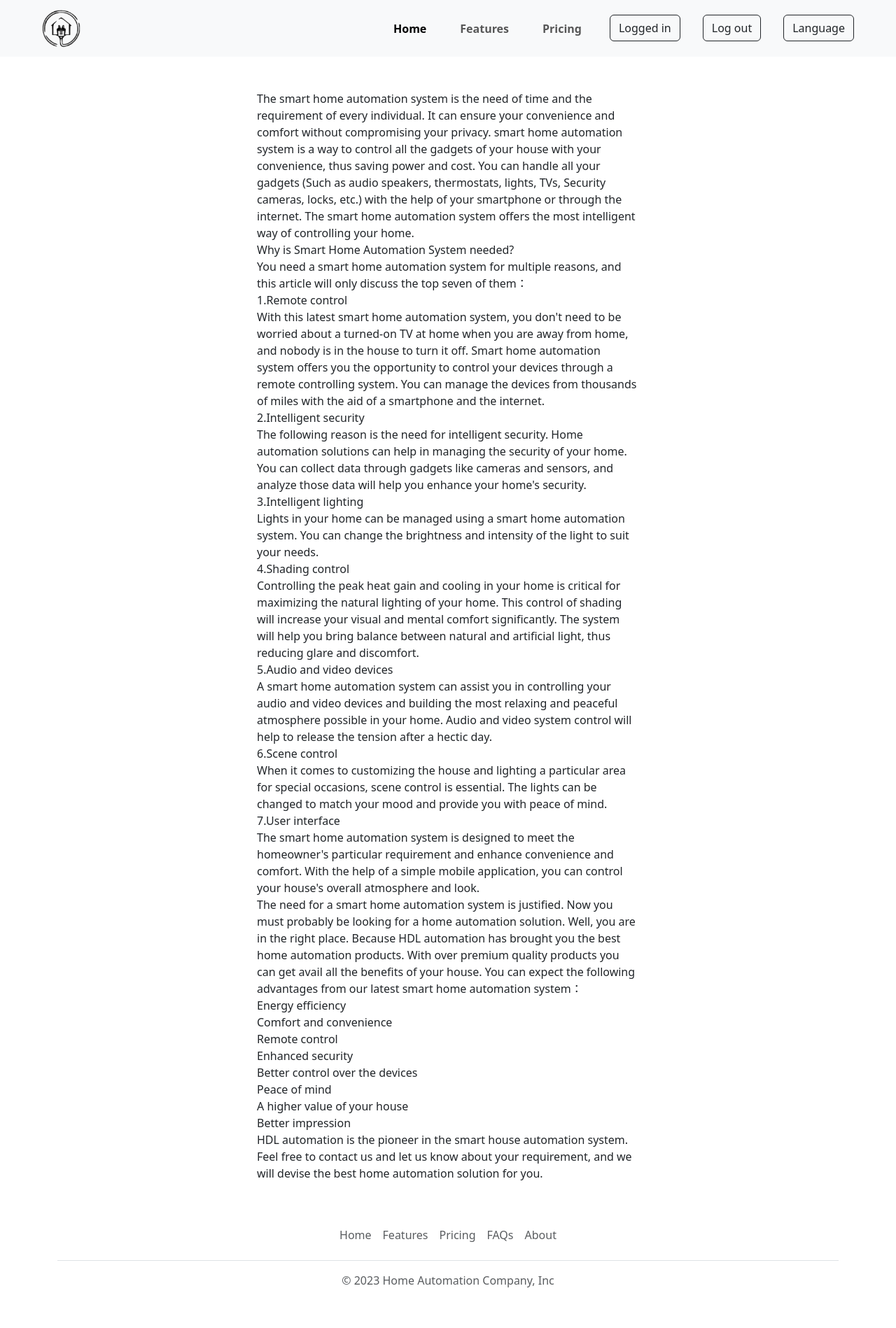
After one commit to meryemAhiskali/home-automation-project, a PHP site: page /features.html in a window 1280 px wide. The commit adds this page. Shown: the whole page at 70% size. Run offline with PHP 8.4, Linux system fonts and the light colour scheme.

Commit message:
Fix casual things

```diff
--- /dev/null
+++ b/consumer/features.html
@@ -0,0 +1,156 @@
+<!DOCTYPE html>
+<html lang="en">
+<head>
+    <meta charset="UTF-8">
+    <meta http-equiv="X-UA-Compatible" content="IE=edge">
+    <meta name="viewport" content="width=device-width, initial-scale=1.0">
+    <title>Features</title>
+    <link  href="https://cdn.jsdelivr.net/npm/bootstrap@5.3.0-alpha3/dist/css/bootstrap.min.css" rel="stylesheet" integrity="sha384-KK94CHFLLe+nY2dmCWGMq91rCGa5gtU4mk92HdvYe+M/SXH301p5ILy+dN9+nJOZ" crossorigin="anonymous">
+    <script src="https://cdn.jsdelivr.net/npm/bootstrap@5.3.0-alpha3/dist/js/bootstrap.bundle.min.js" integrity="sha384-ENjdO4Dr2bkBIFxQpeoTz1HIcje39Wm4jDKdf19U8gI4ddQ3GYNS7NTKfAdVQSZe" crossorigin="anonymous"></script>
+</head>
+<body>
+    <!-- NAVBAR -->
+    <nav class="navbar navbar-expand-lg bg-body-tertiary">
+        <div class="container-fluid">
+            <a class="navbar-brand ms-5" href="#">
+                <img src="./images/logo.png" alt="Logo" width="55" height="55">
+            </a>
+            <button class="navbar-toggler" type="button" data-bs-toggle="collapse" data-bs-target="#navbarSupportedContent" aria-controls="navbarSupportedContent" aria-expanded="false" aria-label="Toggle navigation">
+            <span class="navbar-toggler-icon"></span>
+            </button>
+            <div class="d-flex me-5" id="navbarSupportedContent">
+            <ul class="navbar-nav me-auto mb-2 mb-lg-0">
+                <li class="nav-item mx-3">
+                <a class="nav-link active" aria-current="page" href="./landingPage.php"><b>Home</b></a>
+                </li>
+                <li class="nav-item mx-3">
+                <a class="nav-link" href="/home-automation-project/consumer/features.html"><b>Features</b></a>
+                </li>
+                <li class="nav-item mx-3">
+                <a class="nav-link" href="#"><b>Pricing</b></a>
+                </li>
+                <li class="nav-item mx-3">
+                    <button type="button" class="btn btn-outline-dark">Logged in</button>
+                </li>
+                <li class="nav-item mx-3">
+                    <button type="button" class="btn btn-outline-dark">Log out</button>
+                </li>
+                <li class="nav-item ms-3">
+                    <button type="button" class="btn btn-outline-dark">Language</button>
+                </li>
+            </ul>
+            </div>
+        </div>
+        </nav>
+        <!-- NAVBAR -->
+        <div class="my-5"></div><!-- to give some space -->
+
+        <div class="container">
+        <div class="row align-items-center">
+            <div class="col-3"></div>
+            <div class="col-6">
+                <p>
+                    The smart home automation system is the need of time and the requirement of every individual. It can ensure your convenience and comfort without compromising your privacy. smart home automation system is a way to control all the gadgets of your house with your convenience, thus saving power and cost. You can handle all your gadgets (Such as audio speakers, thermostats, lights, TVs, Security cameras, locks, etc.) with the help of your smartphone or through the internet. The smart home automation system offers the most intelligent way of controlling your home. <br>
+
+
+
+        Why is Smart Home Automation System needed? <br>
+
+        You need a smart home automation system for multiple reasons, and this article will only discuss the top seven of them：<br>
+
+
+
+        1.Remote control <br>
+
+        With this latest smart home automation system, you don't need to be worried about a turned-on TV at home when you are away from home, and nobody is in the house to turn it off. Smart home automation system offers you the opportunity to control your devices through a remote controlling system. You can manage the devices from thousands of miles with the aid of a smartphone and the internet. <br>
+
+
+
+        2.Intelligent security <br>
+
+        The following reason is the need for intelligent security. Home automation solutions can help in managing the security of your home. You can collect data through gadgets like cameras and sensors, and analyze those data will help you enhance your home's security. <br>
+
+
+
+        3.Intelligent lighting <br>
+
+        Lights in your home can be managed using a smart home automation system. You can change the brightness and intensity of the light to suit your needs. <br>
+
+
+
+
+
+
+
+
+
+        4.Shading control <br>
+
+        Controlling the peak heat gain and cooling in your home is critical for maximizing the natural lighting of your home. This control of shading will increase your visual and mental comfort significantly. The system will help you bring balance between natural and artificial light, thus reducing glare and discomfort. <br>
+
+
+
+        5.Audio and video devices <br>
+
+        A smart home automation system can assist you in controlling your audio and video devices and building the most relaxing and peaceful atmosphere possible in your home. Audio and video system control will help to release the tension after a hectic day. <br>
+
+
+
+        6.Scene control <br>
+
+        When it comes to customizing the house and lighting a particular area for special occasions, scene control is essential. The lights can be changed to match your mood and provide you with peace of mind. <br>
+
+
+
+        7.User interface <br>
+
+        The smart home automation system is designed to meet the homeowner's particular requirement and enhance convenience and comfort. With the help of a simple mobile application, you can control your house's overall atmosphere and look. <br>
+
+
+
+        The need for a smart home automation system is justified. Now you must probably be looking for a home automation solution. Well, you are in the right place. Because HDL automation has brought you the best home automation products. With over premium quality products you can get avail all the benefits of your house. You can expect the following advantages from our latest smart home automation system：<br>
+
+        Energy efficiency <br>
+
+        Comfort and convenience <br>
+
+        Remote control <br>
+
+        Enhanced security <br>
+
+        Better control over the devices <br>
+
+        Peace of mind <br>
+
+        A higher value of your house <br>
+
+        Better impression <br>
+
+
+
+        HDL automation is the pioneer in the smart house automation system. Feel free to contact us and let us know about your requirement, and we will devise the best home automation solution for you. <br>
+                </p>
+            </div>
+            <div class="col-3"></div>
+        </div>
+    </div>
+
+
+
+        <!-- FOOTER -->
+
+        <div class="container">
+            <footer class="py-3 my-4">
+                <ul class="nav justify-content-center border-bottom pb-3 mb-3">
+                <li class="nav-item"><a href="#" class="nav-link px-2 text-body-secondary">Home</a></li>
+                <li class="nav-item"><a href="#" class="nav-link px-2 text-body-secondary">Features</a></li>
+                <li class="nav-item"><a href="#" class="nav-link px-2 text-body-secondary">Pricing</a></li>
+                <li class="nav-item"><a href="#" class="nav-link px-2 text-body-secondary">FAQs</a></li>
+                <li class="nav-item"><a href="#" class="nav-link px-2 text-body-secondary">About</a></li>
+                </ul>
+                <p class="text-center text-body-secondary">© 2023 Home Automation Company, Inc</p>
+            </footer>
+        </div>
+
+</body>
+</html>
--- a/consumer/landingPage.php
+++ b/consumer/landingPage.php
@@ -43,7 +43,7 @@
             <a class="nav-link active" aria-current="page" href="./landingPage.php"><b>Home</b></a>
             </li>
             <li class="nav-item mx-3">
-            <a class="nav-link" href="#"><b>Features</b></a>
+            <a class="nav-link" href="/home-automation-project/consumer/features.html"><b>Features</b></a>
             </li>
             <li class="nav-item mx-3">
             <a class="nav-link" href="#"><b>Pricing</b></a>
@@ -65,7 +65,7 @@
     <div class="my-5"></div><!-- to give some space -->
 
     <div class="row mx-3">
-        <h5>Please double click!</h5>
+        <h5>Please double click to make changes!</h5>
         <div class="col mb-3 mb-sm-0">
             <div class="card">
                 <?php echo '<img src="' . ($_SESSION['isLightsOn'] ? "./images/lightsOn.png" : "./images/lightsOff.png") . '" class="card-img-top" alt="..." height="235">' ?>
@@ -183,7 +183,7 @@
                 <img src="./images/coffeeMachine.png" class="card-img-top" alt="..." height="235" width="432" style="object-fit: cover;">
                 <div class="card-body">
                     <h5 class="card-title">Coffee Machine</h5>
-                    <?php echo '<p class="card-text">You can start your coffee machine before you arrive home. It\'s now <b>' . ($_SESSION['isCoffeeMachineStarted'] ? "started" : "stopped") .'</b></p>' ?>
+                    <?php echo '<p class="card-text">You can start your coffee machine before you arrive home. It\'s now <b>' . ($_SESSION['isCoffeeMachineStarted'] ? "started" : "stopped") .'</b>.</p>' ?>
                     <form action="<?php echo $_SERVER['PHP_SELF']; ?>" method="post">
                         <input class="btn btn-primary" type="submit" value="Start" name="coffeeMachineStartedButton">
                         <input class="btn btn-primary" type="submit" value="Stop" name="coffeeMachineStoppedButton">
--- a/keyValuePairs.txt
+++ b/keyValuePairs.txt
@@ -1,4 +1,4 @@
-isLightsOn=false
+isLightsOn=true
 temperature=30
 isAcOn=true
 lightBrightness=1
@@ -7,10 +7,10 @@ isWindowBlindOn=false
 fanSpeed=335
 indoorQuality=0.8
 isSmartLocksLocked=false
-isCoffeeMachineStarted=true
+isCoffeeMachineStarted=false
 energyConsumption=2100
 waterQuality=0.3
 waterTemperature=30
 weatherForecast=stormy
 humidity=0.3
-isEmergency=true
+isEmergency=false
--- a/producer/landingPage.php
+++ b/producer/landingPage.php
@@ -66,7 +66,7 @@
             <a class="nav-link active" aria-current="page" href="./landingPage.php"><b>Home</b></a>
             </li>
             <li class="nav-item mx-3">
-            <a class="nav-link" href="#"><b>Features</b></a>
+            <a class="nav-link" href="/home-automation-project/consumer/features.html"><b>Features</b></a>
             </li>
             <li class="nav-item mx-3">
             <a class="nav-link" href="#"><b>Pricing</b></a>
```
